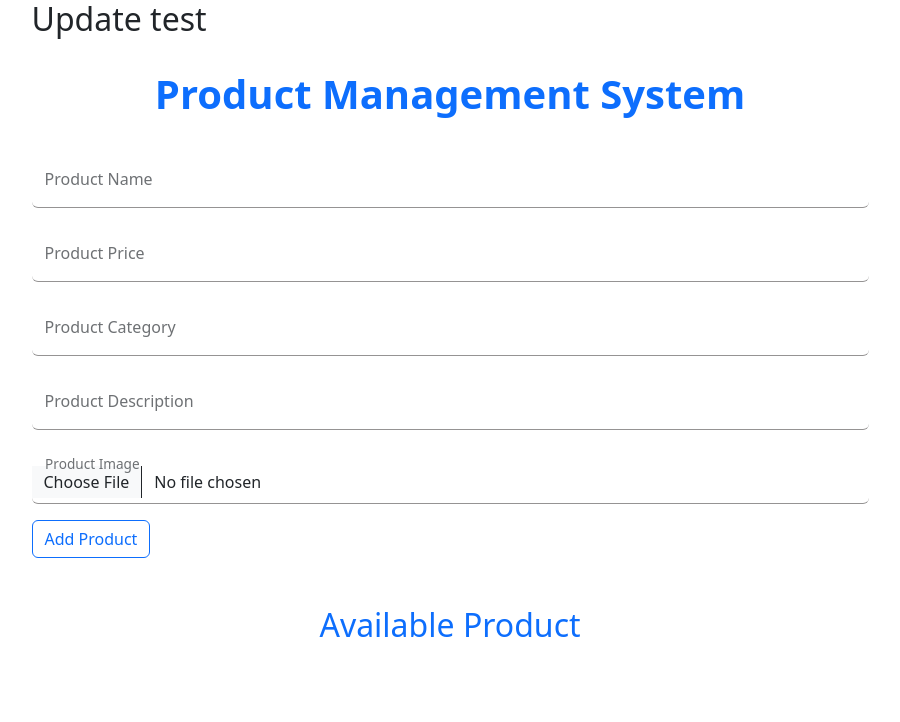
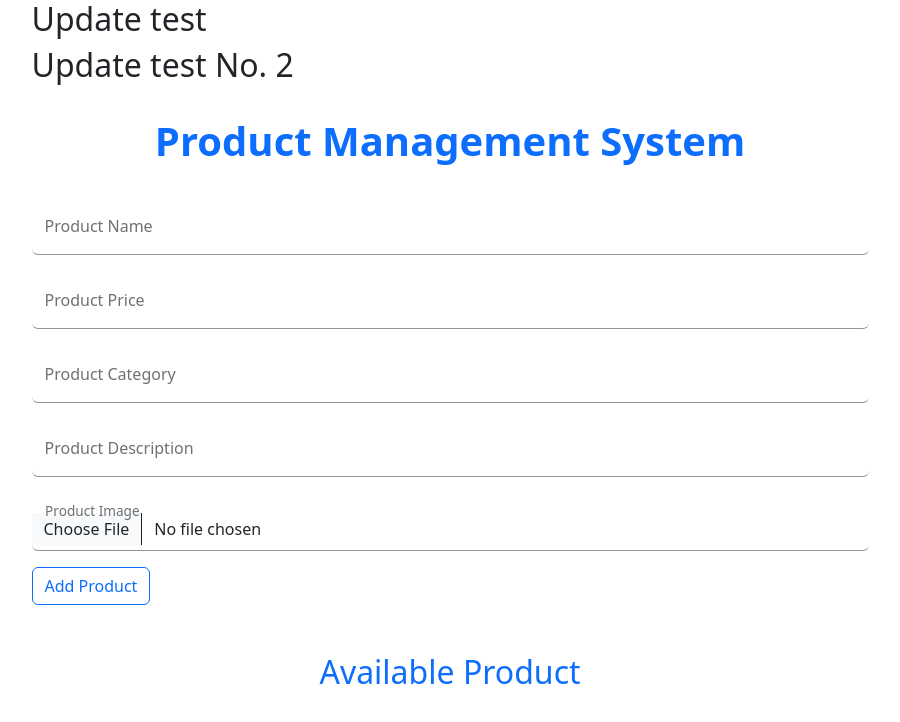
Before and after one commit to AlaaRef3t/mango, a plain HTML site: page index.html in a window 1280 px wide. Shown: the whole page, without its empty margins (190-1090 px from the left). Drawn offline with Linux system fonts and the light colour scheme.

Commit message:
Test Two added

```diff
--- a/index.html
+++ b/index.html
@@ -15,6 +15,7 @@
     <div class="container">
         <div class="w-75 mx-auto">
             <h2>Update test</h2>
+            <h2>Update test No. 2</h2>
             <h1 class="fw-bolder text-primary text-center  py-4">Product Management System</h1>
 
             <div class="form-floating mb-3">
```
